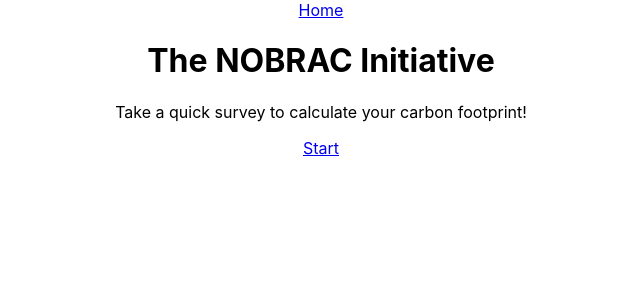
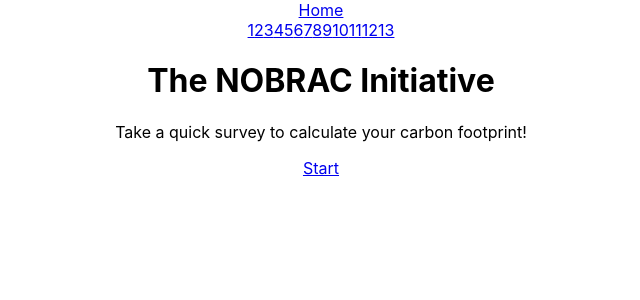
Before and after one commit to hiddencilantro/the-nobrac-initiative, a React (Create React App) app: page /survey in a window 1280 px wide. Shown: the top 300 px of the page, without its empty margins (319-959 px from the left). Built offline with nearby package versions, Linux system fonts and the light colour scheme.

Commit message:
fixed incorrect prop for vehicle component, implementing navigation between survey components

```diff
--- a/src/components/Survey.js
+++ b/src/components/Survey.js
@@ -1,7 +1,7 @@
 import { Routes, Route } from 'react-router-dom';
 import { useState } from 'react';
 // import { useDispatch } from 'react-redux';
-// import Categories from './survey/Categories'
+import SurveyNav from './survey/SurveyNav'
 import Landing from './Landing';
 import Vehicle from './survey/transport/Vehicle';
 import PublicTransit from './survey/transport/PublicTransit';
@@ -425,10 +425,10 @@ function Survey() {
 
     return (
         <>
-            {/* <Categories /> */}
+            <SurveyNav />
             <Routes>
                 <Route index element={<Landing />} />
-                <Route path="vehicle" element={<Vehicle vehicle={vehicle} setVehicle={setVehicle} />} />
+                <Route path="vehicle" element={<Vehicle vehicle={vehicle.parameters.distance} setVehicle={setVehicle} />} />
                 <Route path="public-transit" element={<PublicTransit publicTransit={publicTransit} setPublicTransit={setPublicTransit} />} />
                 <Route path="flight" element={<Flight flight={flight} setFlight={setFlight} />} />
                 <Route path="electricity" element={<Electricity electricity={electricity.parameters.money} setElectricity={setElectricity} />} />
--- /dev/null
+++ b/src/components/survey/SurveyNav.js
@@ -0,0 +1,23 @@
+import { Link } from 'react-router-dom';
+
+function SurveyNav() {
+    return (
+        <div>
+            <Link to="vehicle">1</Link>
+            <Link to="public-transit">2</Link>
+            <Link to="flight">3</Link>
+            <Link to="electricity">4</Link>
+            <Link to="natural-gas">5</Link>
+            <Link to="water">6</Link>
+            <Link to="food">7</Link>
+            <Link to="beverage">8</Link>
+            <Link to="dining">9</Link>
+            <Link to="tobacco">10</Link>
+            <Link to="goods">11</Link>
+            <Link to="services">12</Link>
+            <Link to="recreation">13</Link>
+        </div>
+    );
+}
+
+export default SurveyNav;
```
Also changed, not shown: src/components/survey/Categories.js (deleted, +0 -11 lines).
